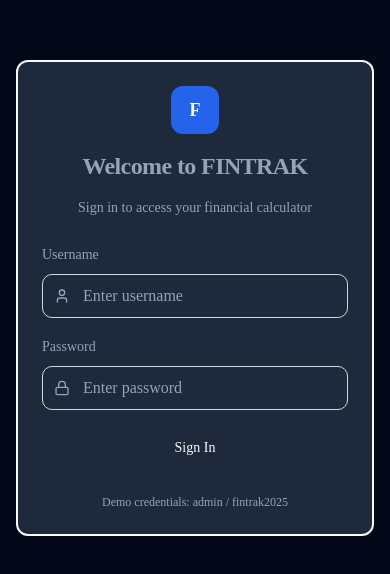
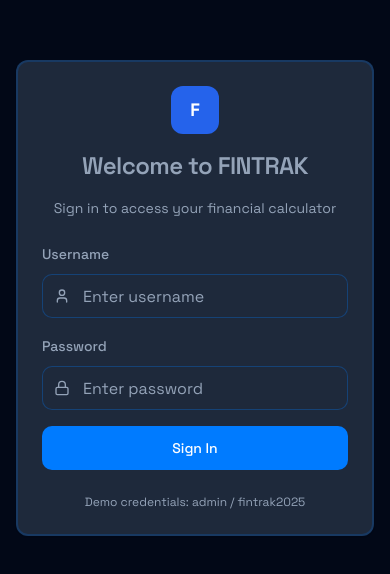
Before and after one commit to mikeld86/fintrak-ext, a React (Vite) app: page /login in a window 390 px wide. Shown: the part 124-698 px from the top of the page. Built offline with nearby package versions, Linux system fonts and the light colour scheme.

Commit message:
fix: use valid hsl syntax in theme colors

```diff
--- a/index.html
+++ b/index.html
@@ -24,7 +24,7 @@
     <!-- Google Fonts -->
     <link rel="preconnect" href="https://fonts.googleapis.com">
     <link rel="preconnect" href="https://fonts.gstatic.com" crossorigin>
-    <link href="https://fonts.googleapis.com/css2?family=DM+Sans:ital,opsz,wght@0,9..40,100..1000;1,9..40,100..1000&display=swap" rel="stylesheet">
+    <link href="https://fonts.googleapis.com/css2?family=Space+Grotesk:wght@300;400;500;600;700&display=swap" rel="stylesheet">
   </head>
   <body data-theme="blue">
     <div id="root"></div>
--- a/src/components/font-tester.tsx
+++ b/src/components/font-tester.tsx
@@ -18,8 +18,8 @@ const FONT_OPTIONS = [
 ];
 
 export function FontTester() {
-  const [selectedFont, setSelectedFont] = useState("DM Sans");
-  const [appliedFont, setAppliedFont] = useState("DM Sans");
+  const [selectedFont, setSelectedFont] = useState("Space Grotesk");
+  const [appliedFont, setAppliedFont] = useState("Space Grotesk");
 
   // Load Google Fonts dynamically
   useEffect(() => {
@@ -56,9 +56,9 @@ export function FontTester() {
 
   const resetFont = () => {
     // Reset to default font
-    document.body.style.fontFamily = '';
-    setAppliedFont("DM Sans");
-    setSelectedFont("DM Sans");
+    document.body.style.fontFamily = '"Space Grotesk", sans-serif';
+    setAppliedFont("Space Grotesk");
+    setSelectedFont("Space Grotesk");
   };
 
   return (
--- a/src/index.css
+++ b/src/index.css
@@ -65,28 +65,28 @@
 
 /* Theme color variations - iOS color palette */
 body[data-theme="blue"] {
-  --primary: hsl(211 100% 50%); /* #007AFF */
-  --primary-foreground: hsl(0 0% 100%);
+  --primary: 211 100% 50%; /* #007AFF */
+  --primary-foreground: 0 0% 100%;
 }
 
 body[data-theme="pink"] {
-  --primary: hsl(343 100% 59%); /* #FF2D55 */
-  --primary-foreground: hsl(0 0% 100%);
+  --primary: 343 100% 59%; /* #FF2D55 */
+  --primary-foreground: 0 0% 100%;
 }
 
 body[data-theme="green"] {
-  --primary: hsl(133 73% 63%); /* #4CD964 */
-  --primary-foreground: hsl(0 0% 0%);
+  --primary: 133 73% 63%; /* #4CD964 */
+  --primary-foreground: 0 0% 0%;
 }
 
 body[data-theme="orange"] {
-  --primary: hsl(35 100% 50%); /* #FF9500 */
-  --primary-foreground: hsl(0 0% 0%);
+  --primary: 35 100% 50%; /* #FF9500 */
+  --primary-foreground: 0 0% 0%;
 }
 
 body[data-theme="red"] {
-  --primary: hsl(355 100% 59%); /* #FF3B30 */
-  --primary-foreground: hsl(0 0% 100%);
+  --primary: 355 100% 59%; /* #FF3B30 */
+  --primary-foreground: 0 0% 100%;
 }
 body.dark[data-theme="blue"],
 .dark body[data-theme="blue"] {
@@ -97,31 +97,31 @@ body.dark[data-theme="blue"],
 /* Enhanced contrast for mobile light mode */
 @media (max-width: 768px) {
   :not(.dark) .text-gray-500 {
-    color: hsl(210 25% 40%);
+    color: hsl(210, 25%, 40%);
   }
 
   :not(.dark) .text-gray-600 {
-    color: hsl(210 25% 30%);
+    color: hsl(210, 25%, 30%);
   }
 
   :not(.dark) .text-gray-700 {
-    color: hsl(210 25% 20%);
+    color: hsl(210, 25%, 20%);
   }
 
   :not(.dark) .border-gray-200 {
-    border-color: hsl(210 25% 75%);
+    border-color: hsl(210, 25%, 75%);
   }
 
   :not(.dark) .border-gray-300 {
-    border-color: hsl(210 25% 65%);
+    border-color: hsl(210, 25%, 65%);
   }
 
   :not(.dark) .bg-gray-50 {
-    background-color: hsl(210 25% 96%);
+    background-color: hsl(210, 25%, 96%);
   }
 
   :not(.dark) .bg-gray-100 {
-    background-color: hsl(210 25% 90%);
+    background-color: hsl(210, 25%, 90%);
   }
 }
 
@@ -129,7 +129,7 @@ body.dark[data-theme="blue"],
   /* Space Grotesk font applied globally */
   body {
     @apply font-sans antialiased;
-    font-family: "Space Grotesk", var(--font-sans), sans-serif;
+    font-family: "Space Grotesk", sans-serif;
     color: hsl(var(--foreground));
     background: hsl(var(--background));
   }
--- a/tailwind.config.ts
+++ b/tailwind.config.ts
@@ -63,7 +63,7 @@ export default {
         },
       },
       fontFamily: {
-        sans: ["var(--font-sans)", "Inter", "sans-serif"],
+        sans: ["Space Grotesk", "sans-serif"],
         serif: ["var(--font-serif)", "Georgia", "serif"],
         mono: ["var(--font-mono)", "Menlo", "monospace"],
       },
```
